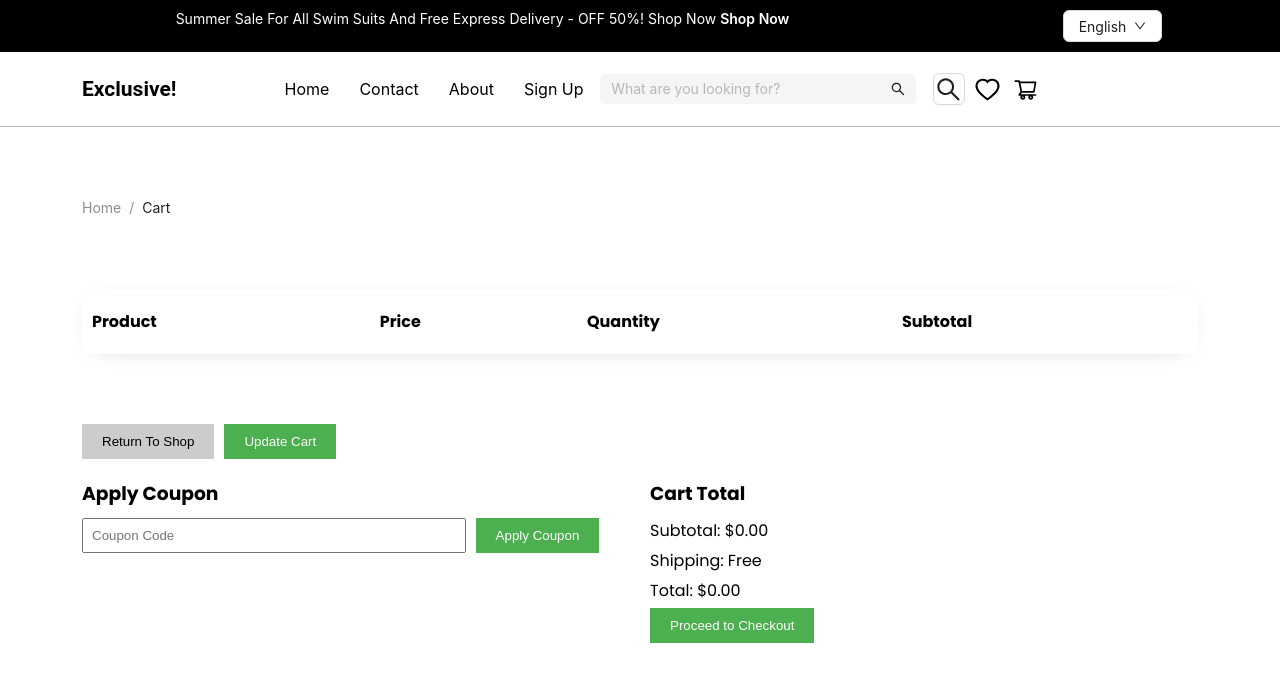
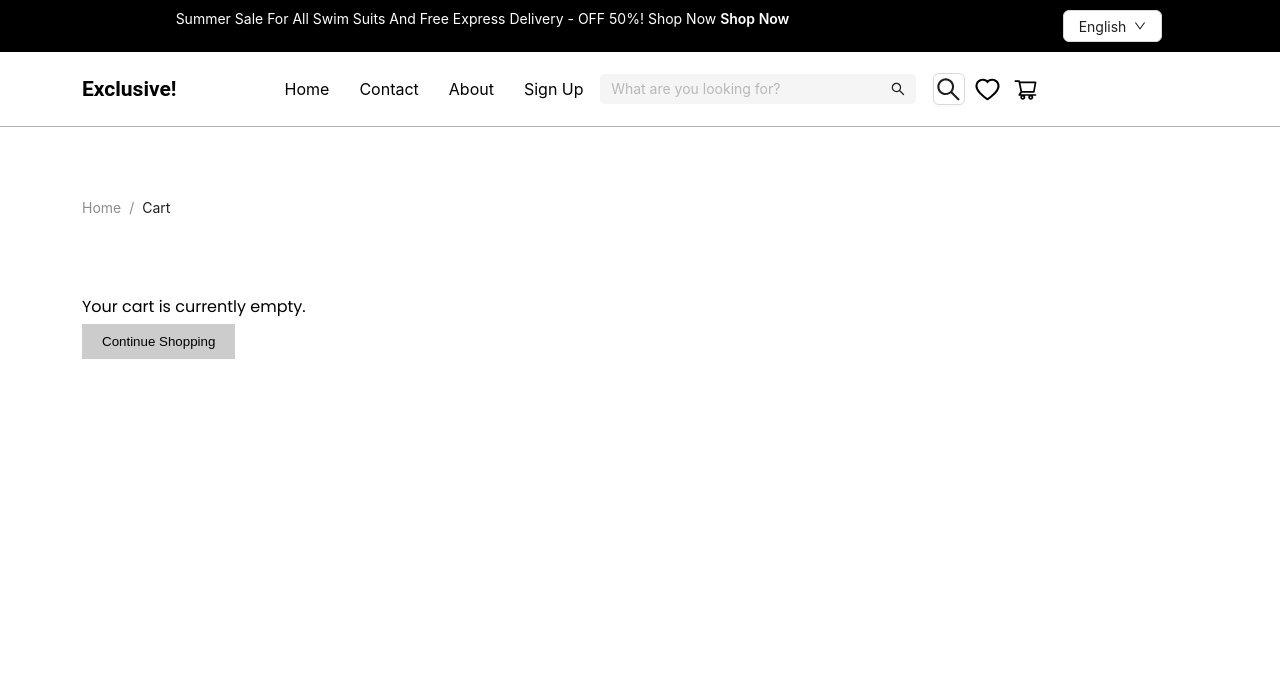
Before and after one commit to jhanzaib593/Exclusive-Store, a React (Create React App) app: page /cart in a window 1280 px wide. Shown: the top 682 px of the page. Built offline with nearby package versions, Linux system fonts and the light colour scheme.

Commit message:
link add

```diff
--- a/src/components/cart/index.js
+++ b/src/components/cart/index.js
@@ -43,13 +43,21 @@ export const Cart = () => {
               title: "Home",
               href: "/",
             },
-
             {
               title: "Cart",
             },
           ]}
           style={{ padding: "5em 0" }}
         />
+
+        {/* Check if cart is empty */}
+        {cart.length === 0 ? (
+          <div className="empty-cart">
+            <p>Your cart is currently empty.</p>
+            <button className="default-btn">Continue Shopping</button>
+          </div>
+        ) : (
+          <>
             {/* Cart Table */}
             <table className="cart-table">
               <thead className="cart-table-header">
@@ -83,7 +91,10 @@ export const Cart = () => {
                           min="0"
                           value={item.quantity || 1}
                           onChange={(e) =>
-                        updateQuantity(item._id, parseInt(e.target.value, 10))
+                            updateQuantity(
+                              item._id,
+                              parseInt(e.target.value, 10)
+                            )
                           }
                           style={{ width: "60px" }}
                         />
@@ -125,6 +136,8 @@ export const Cart = () => {
                 <button className="primary-btn">Proceed to Checkout</button>
               </div>
             </div>
+          </>
+        )}
       </div>
     </>
   );
--- a/src/components/header/index.js
+++ b/src/components/header/index.js
@@ -104,16 +104,7 @@ const Header = () => {
                     className="icon_cart"
                     style={{ fontSize: "25px" }}
                   />
-                  {/* <Link
-                    to="/cart"
-                    style={{ textDecoration: "none", color: "black" }}
-                  >
-                    <ShoppingCartOutlined
-                      className="icon_cart"
-                      style={{ fontSize: "25px" }}
-                    />
-                    <sup> {`${initialValue.length}`}</sup>
-                  </Link> */}
+                  <Link to="/cart">
                     <Badge
                       className="icon_cart"
                       style={{ margin: "auto" }}
@@ -129,6 +120,7 @@ const Header = () => {
                         icon={<ShoppingCartOutlined />}
                       />
                     </Badge>
+                  </Link>
                 </div>
               </Col>
 
```
Lines whose indentation alone changed are shown as unchanged.
